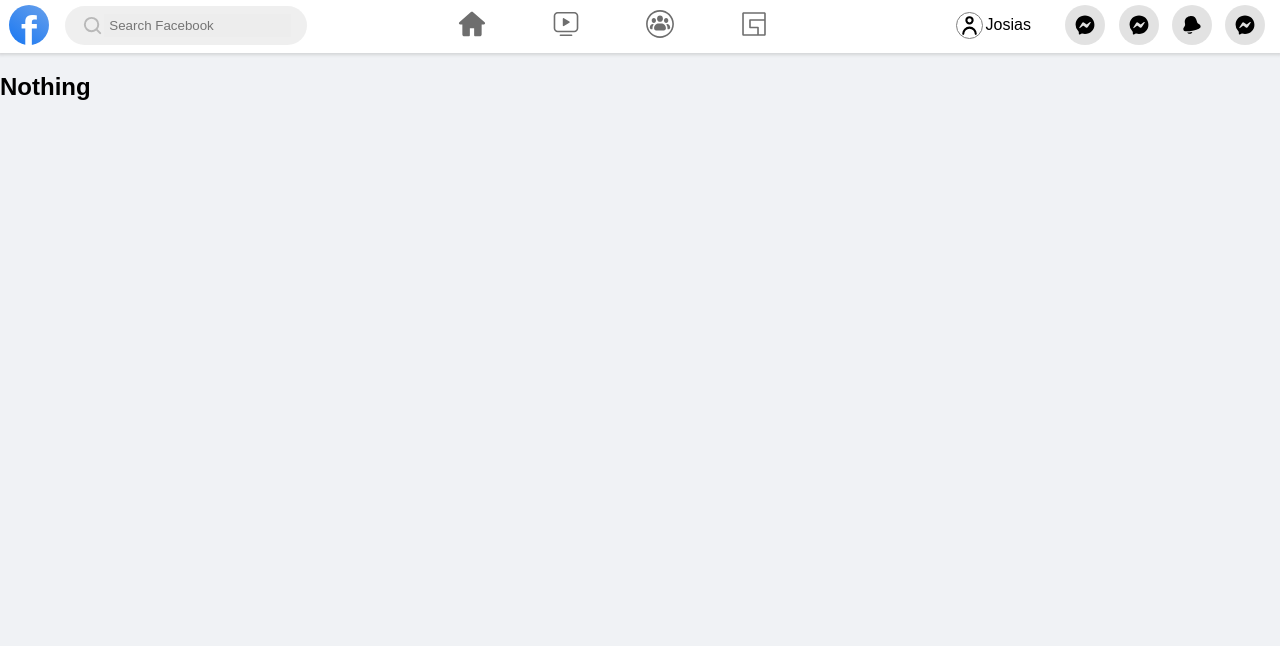
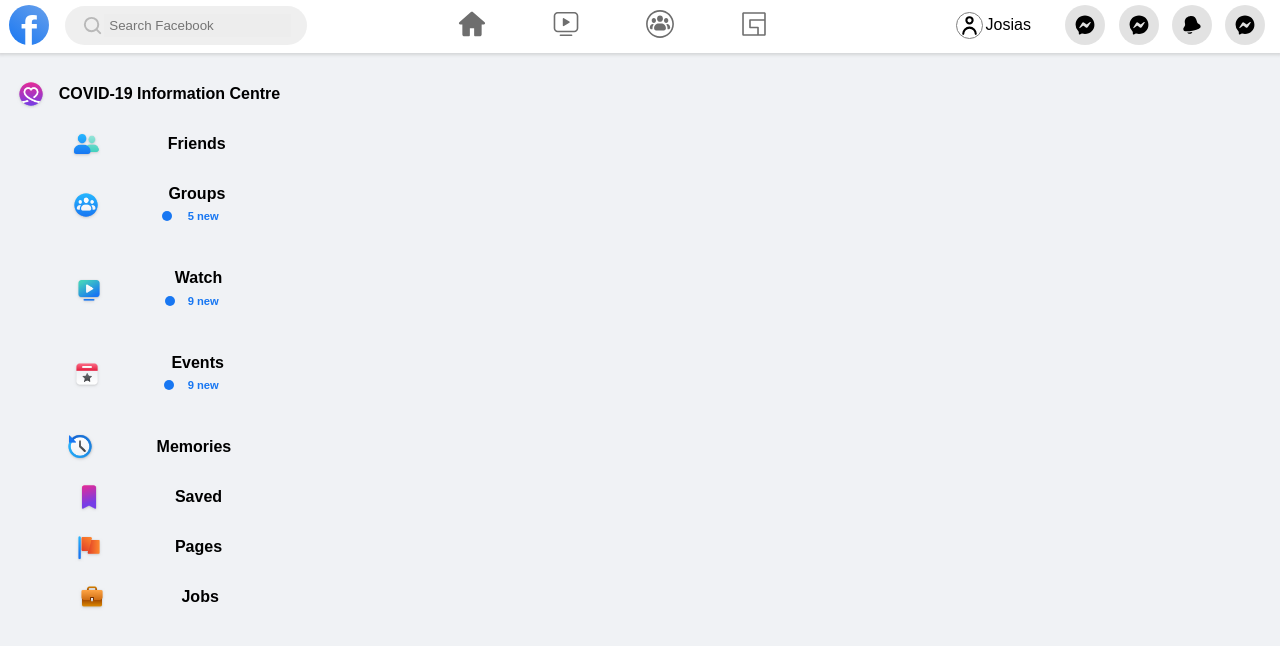
Before and after one commit to JosiasAurel/facebook-clone, a Next.js app in the folder packages/client/: page /home in a window 1280 px wide. Shown: the top 646 px of the page. Built offline with nearby package versions, Linux system fonts and the light colour scheme.

Commit message:
set margin on home

```diff
--- a/packages/client/pages/home.tsx
+++ b/packages/client/pages/home.tsx
@@ -2,12 +2,27 @@
 import React, { FunctionComponent } from "react";
 
 import Header from "../components/Header";
+import FirstSectionCard from "../components/FirstSectionCard";
+
+import styles from "../styles/home.module.css";
 
 const HomeDashboard: FunctionComponent = (): JSX.Element => {
     return (
         <div>
             <Header />
-            <h2>Nothing</h2>
+            <div className={styles.homePageContent}>
+                <div className={styles.firstSection}>
+                    <FirstSectionCard image="covid.png" text="COVID-19 Information Centre" />
+                    <FirstSectionCard image="friends.png" text="Friends" />
+                    <FirstSectionCard image="groups.png" text="Groups" notif={5} />
+                    <FirstSectionCard image="watch.png" text="Watch" notif={9} />
+                    <FirstSectionCard image="events.png" text="Events" notif={9} />
+                    <FirstSectionCard image="memories.png" text="Memories" />
+                    <FirstSectionCard image="save.png" text="Saved" />
+                    <FirstSectionCard image="pages.png" text="Pages" />
+                    <FirstSectionCard image="jobs.png" text="Jobs" />
+                </div>
+            </div>
         </div>
     )
 }
```
